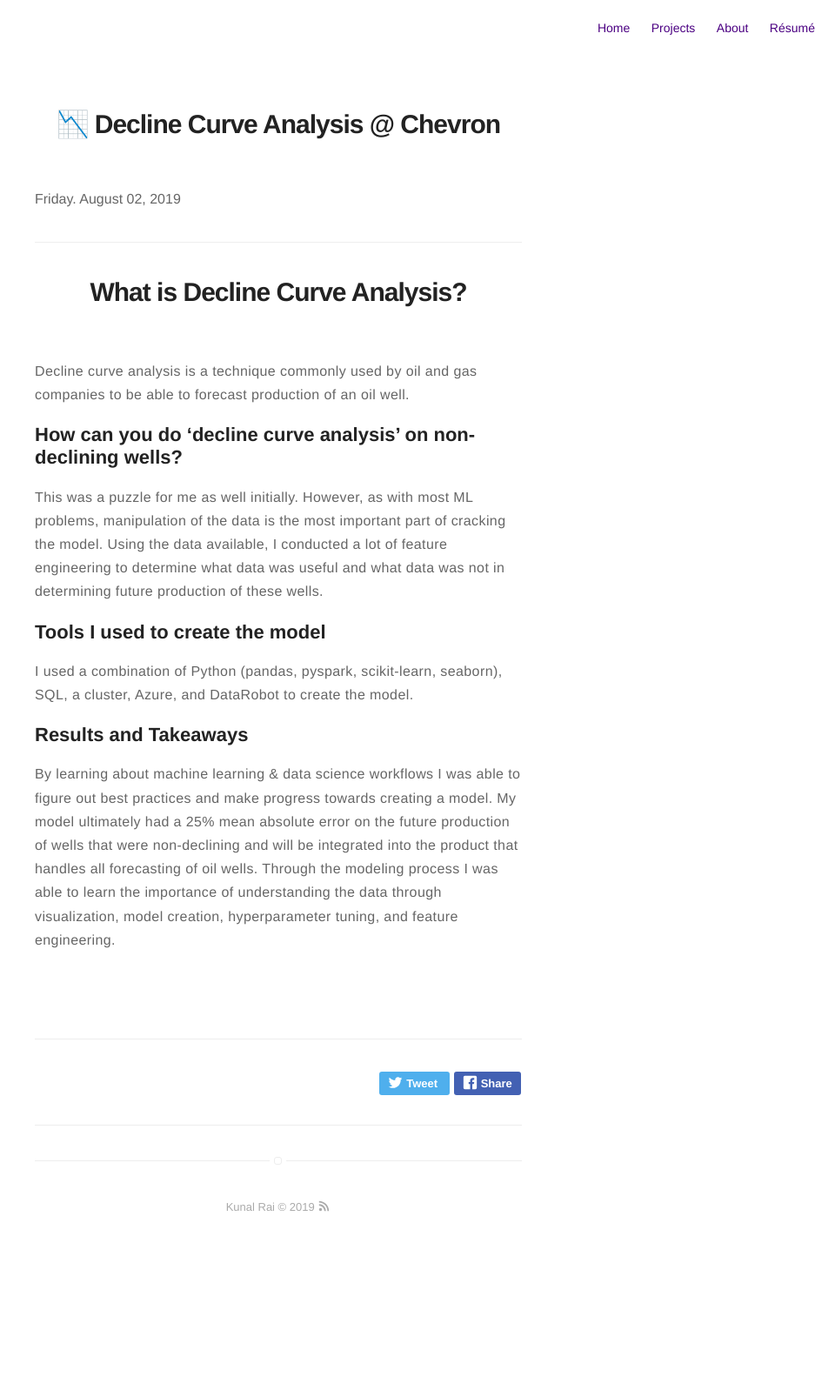
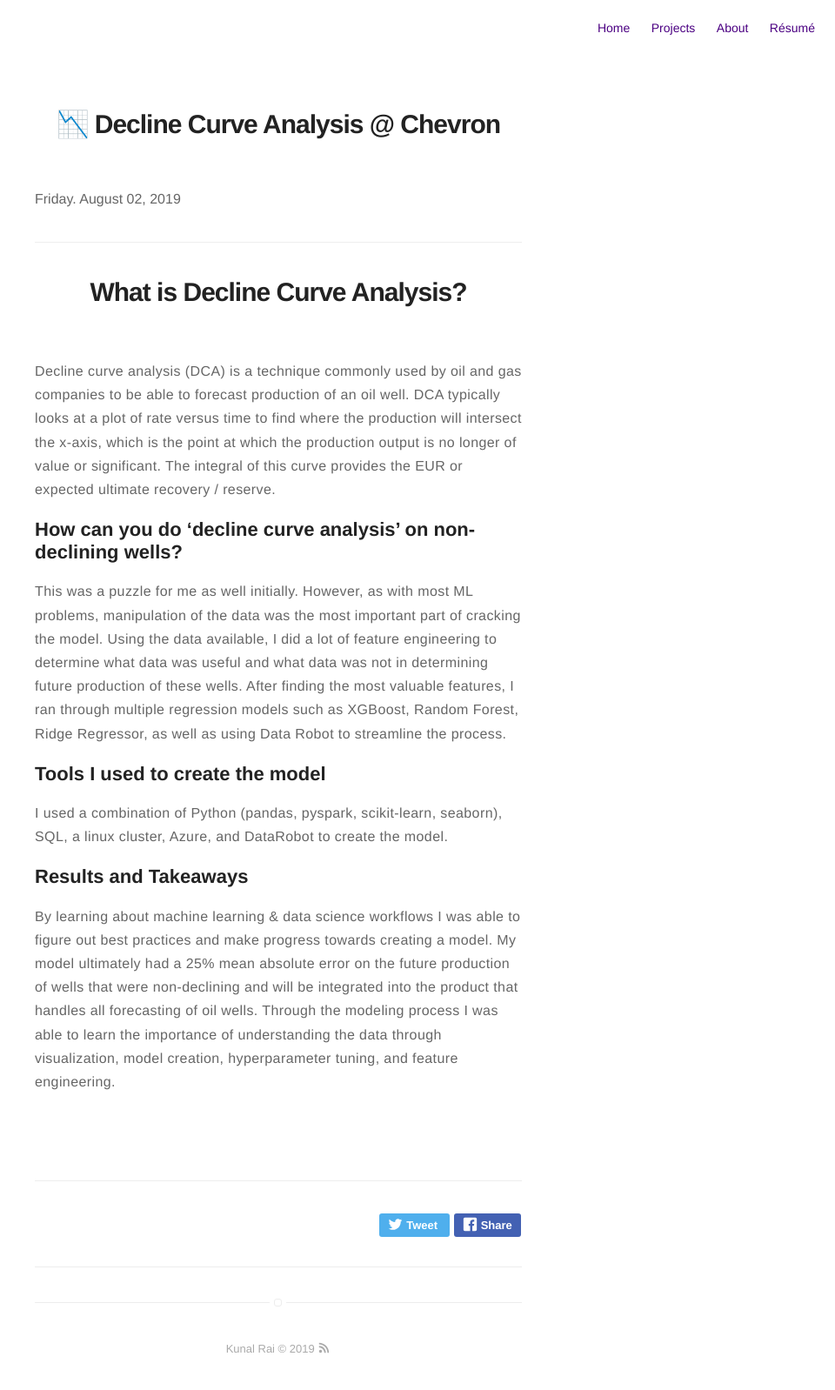
Before and after one commit to kunalrye/kunalrye.github.io, a Jekyll site: the page built from _posts/2016-01-23-decline-curve-analysis.markdown, in a window 1280 px wide. Shown: the whole page at 87% size, without its empty margins (320-1280 px from the left). Built offline with Jekyll 4.4.1, drawn with Linux system fonts in a browser that asks for light colours; emoji names are drawn with the system emoji font; before the commit the page ends 1435 px from its top, so only the background shows below that.

Commit message:
image test 2

```diff
--- a/_posts/2016-01-23-decline-curve-analysis.markdown
+++ b/_posts/2016-01-23-decline-curve-analysis.markdown
@@ -17,10 +17,10 @@ externalLink: false
 ---
 
 # What is Decline Curve Analysis?
-Decline curve analysis is a technique commonly used by oil and gas companies to be able to forecast production of an oil well.
+Decline curve analysis (DCA) is a technique commonly used by oil and gas companies to be able to forecast production of an oil well. DCA typically looks at a plot of rate versus time to find where the production will intersect the x-axis, which is the point at which the production output is no longer of value or significant. The integral of this curve provides the EUR or expected ultimate recovery / reserve.
 ## How can you do 'decline curve analysis' on non-declining wells?
-This was a puzzle for me as well initially. However, as with most ML problems, manipulation of the data is the most important part of cracking the model. Using the data available, I conducted a lot of feature engineering to determine what data was useful and what data was not in determining future production of these wells.
+This was a puzzle for me as well initially. However, as with most ML problems, manipulation of the data was the most important part of cracking the model. Using the data available, I did a lot of feature engineering to determine what data was useful and what data was not in determining future production of these wells. After finding the most valuable features, I ran through multiple regression models such as XGBoost, Random Forest, Ridge Regressor, as well as using Data Robot to streamline the process.
 ## Tools I used to create the model
-I used a combination of Python (pandas, pyspark, scikit-learn, seaborn), SQL,  a cluster, Azure, and DataRobot to create the model.
+I used a combination of Python (pandas, pyspark, scikit-learn, seaborn), SQL, a linux cluster, Azure, and DataRobot to create the model.
 ## Results and Takeaways
 By learning about machine learning & data science workflows I was able to figure out best practices and make progress towards creating a model. My model ultimately had a 25% mean absolute error on the future production of wells that were non-declining and will be integrated into the product that handles all forecasting of oil wells. Through the modeling process I was able to learn the importance of understanding the data through visualization, model creation, hyperparameter tuning, and feature engineering.
--- a/_posts/2016-01-23-tool-development.markdown
+++ b/_posts/2016-01-23-tool-development.markdown
@@ -13,7 +13,7 @@ author: kunalrai
 externalLink: false
 ---
 <!-- ![image](assets/images/LM-logo.png) -->
-<img src="LM-logo.png" width="800" />
+<img src="assets/images/LM-logo.png" width="800" />
 
 ## Creating a standalone tool
 My first project at LM Aeronautics was to develop a standalone tool that created a monetary value for software updates that were made to the F-35. I had to take a dataset of past software changes that had a calculated monetary value and determine how to predict the value that a new software update would provide. Since this software was related to the performance of a physical fighter jet, there were quite a few variables to consider.
```
